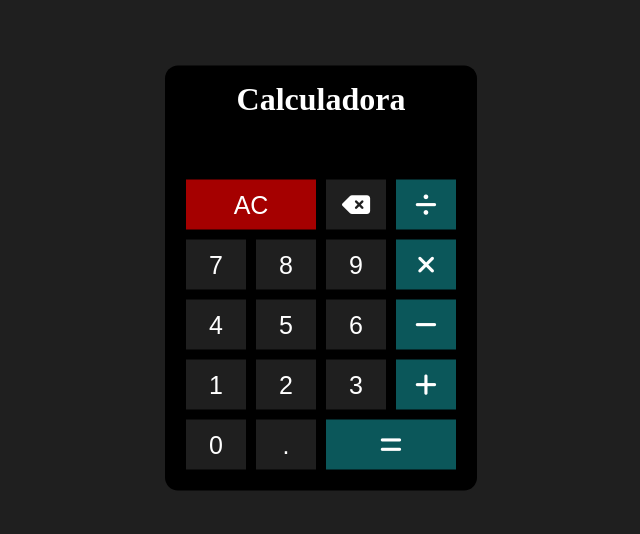
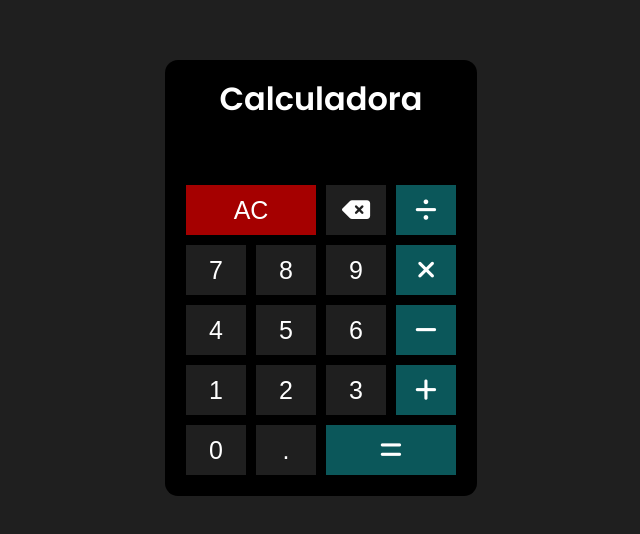
Before and after one commit to LevyMonteiro/calculadora, a plain HTML site: page index.html in a window 1280 px wide. Shown: the part 122-656 px from the top of the page, without its empty margins (319-959 px from the left). Drawn offline with Linux system fonts and the light colour scheme.

Commit message:
update on h1 font

```diff
--- a/index.html
+++ b/index.html
@@ -8,6 +8,9 @@
     <link rel="stylesheet" href="./style.css">
     <script type="text/javascript" src="./script.js" defer></script>
     <script src="https://kit.fontawesome.com/a48ee3a34d.js" crossorigin="anonymous"></script>
+    <link rel="preconnect" href="https://fonts.googleapis.com">
+    <link rel="preconnect" href="https://fonts.gstatic.com" crossorigin>
+    <link href="https://fonts.googleapis.com/css2?family=Poppins:wght@300;600&display=swap" rel="stylesheet">
 </head>
 <body>
     <div id="container">
--- a/style.css
+++ b/style.css
@@ -51,6 +51,7 @@
 
 h1  {
     text-align: center;
+    font-family: 'Poppins', sans-serif;
 }
 
 #buttonAC {
```
